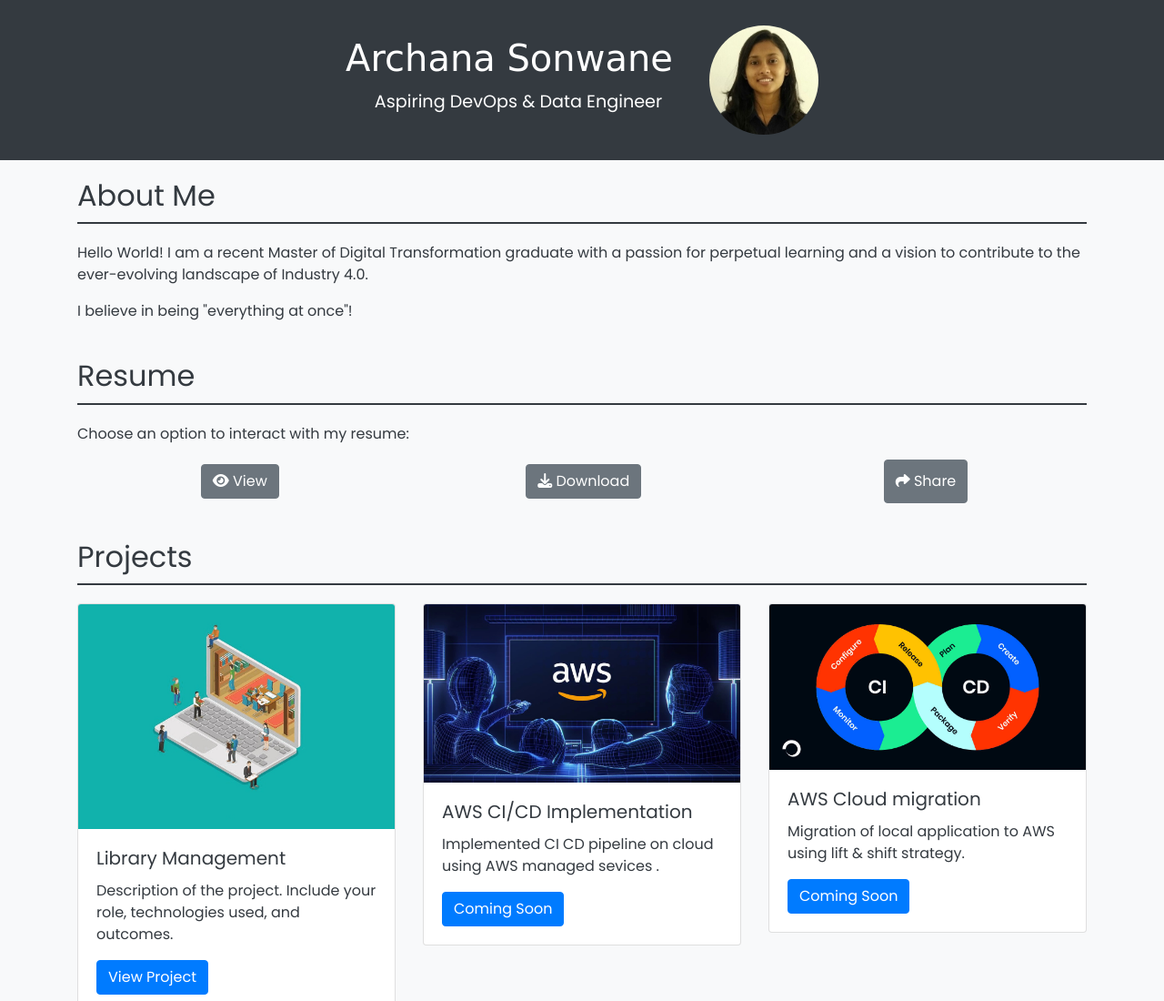
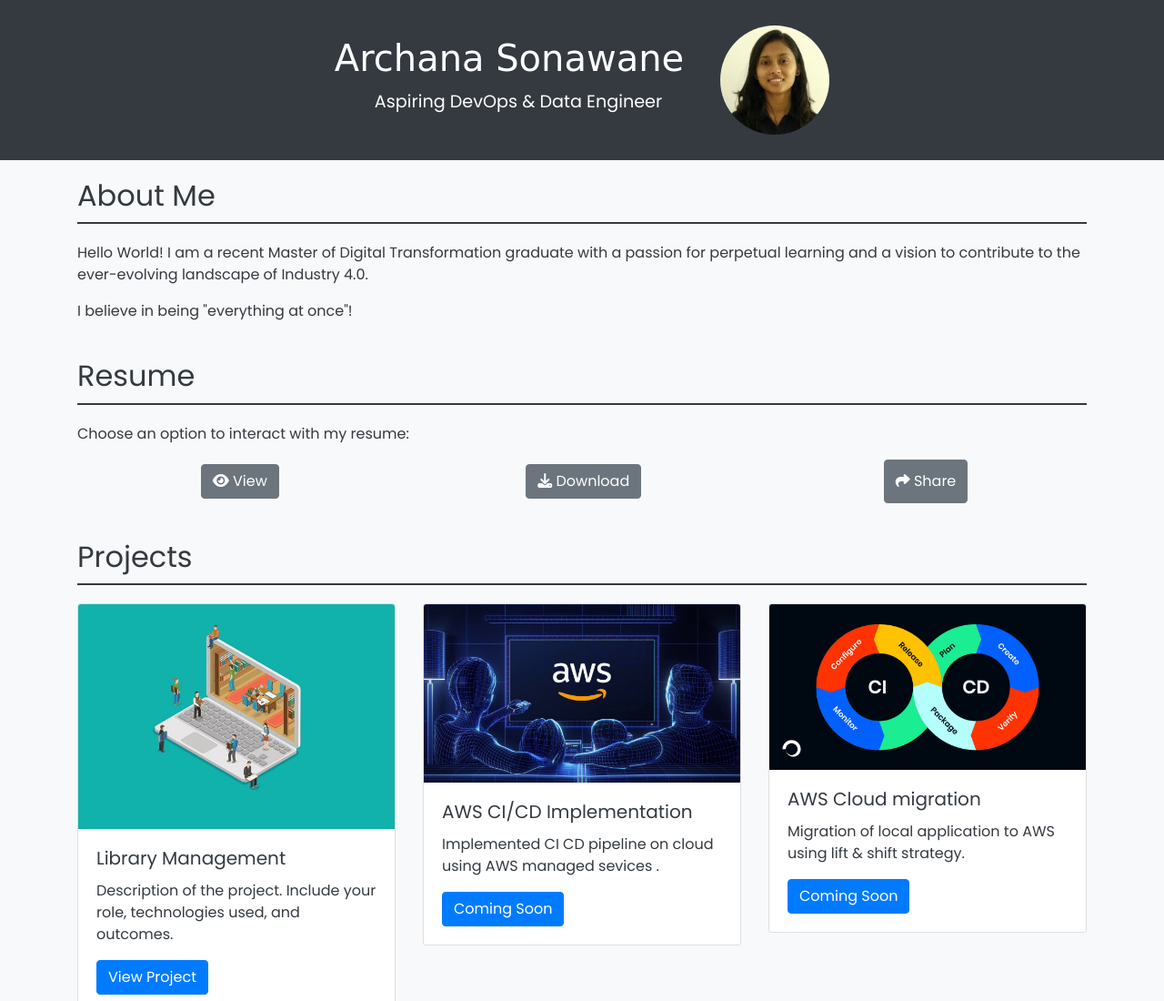
Before and after one commit to da-gemini/portfolio, a plain HTML site: page index.html in a window 1280 px wide. Shown: the top 1100 px of the page at 91% size. Drawn offline with nearby package versions, Linux system fonts and the light colour scheme.

Commit message:
Update index.html

```diff
--- a/index.html
+++ b/index.html
@@ -109,7 +109,7 @@
 <body>
     <header>
         <div>
-            <h1>Archana Sonwane</h1>
+            <h1>Archana Sonawane</h1>
             <p>Aspiring DevOps & Data Engineer</p>
         </div>
         <img src="images/photo.jpg" alt="Your Photo" class="img-fluid profile-photo">
```
